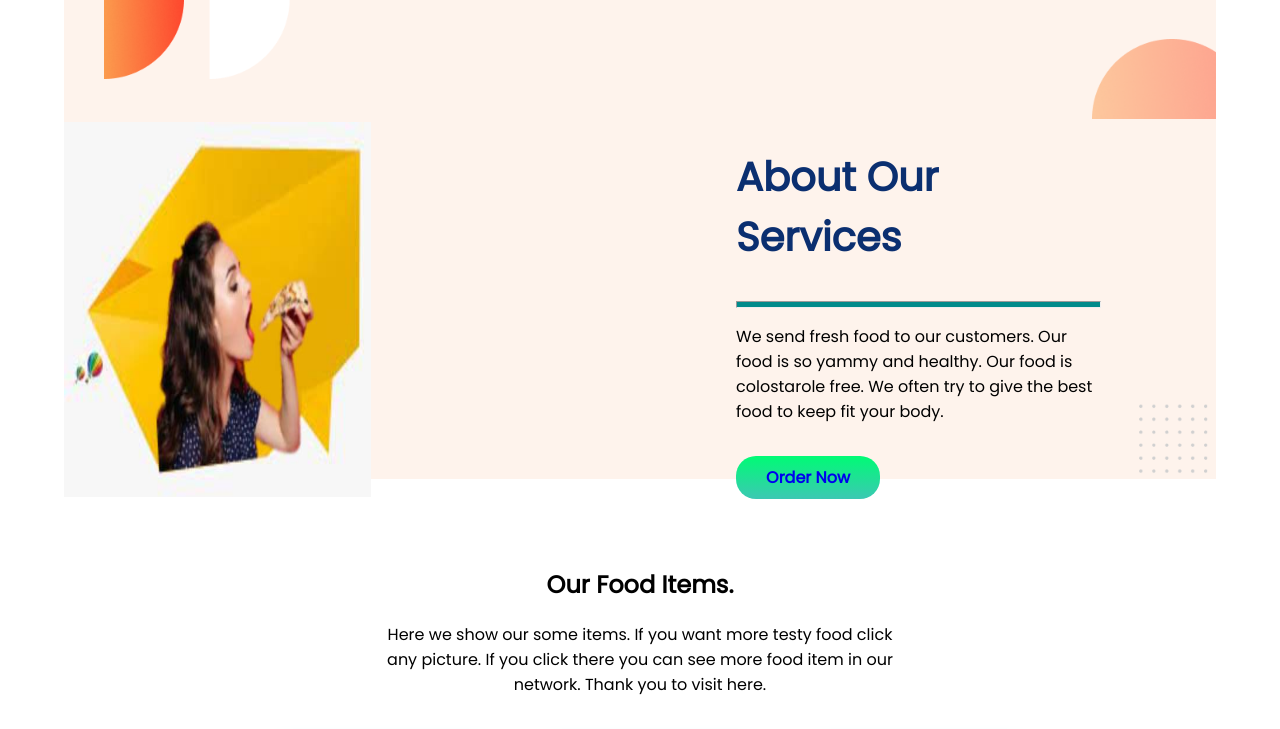
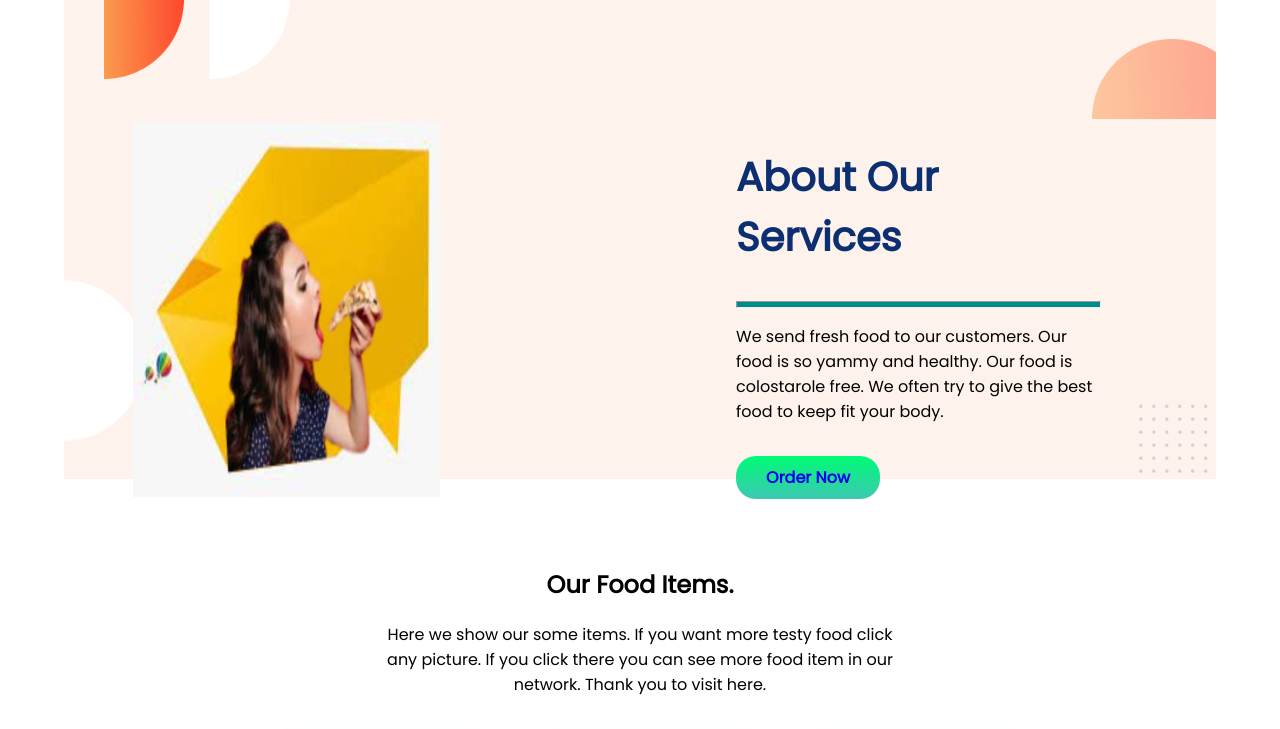
Before and after one commit to Khurshidul/assignment-01, a plain HTML site: page index.html in a window 1280 px wide. Shown: the part 1659-2388 px from the top of the page. Drawn offline with Linux system fonts and the light colour scheme.

Commit message:
This is my final assignment01

```diff
--- a/style.css
+++ b/style.css
@@ -71,7 +71,7 @@ hr{
     width: 200%;
     height: 100%;
     margin-top: 5%;
-    margin-left: 45%%;
+    margin-left: 45%;
 }
 .sec2-h1{
     color: #0b2f70;
```
